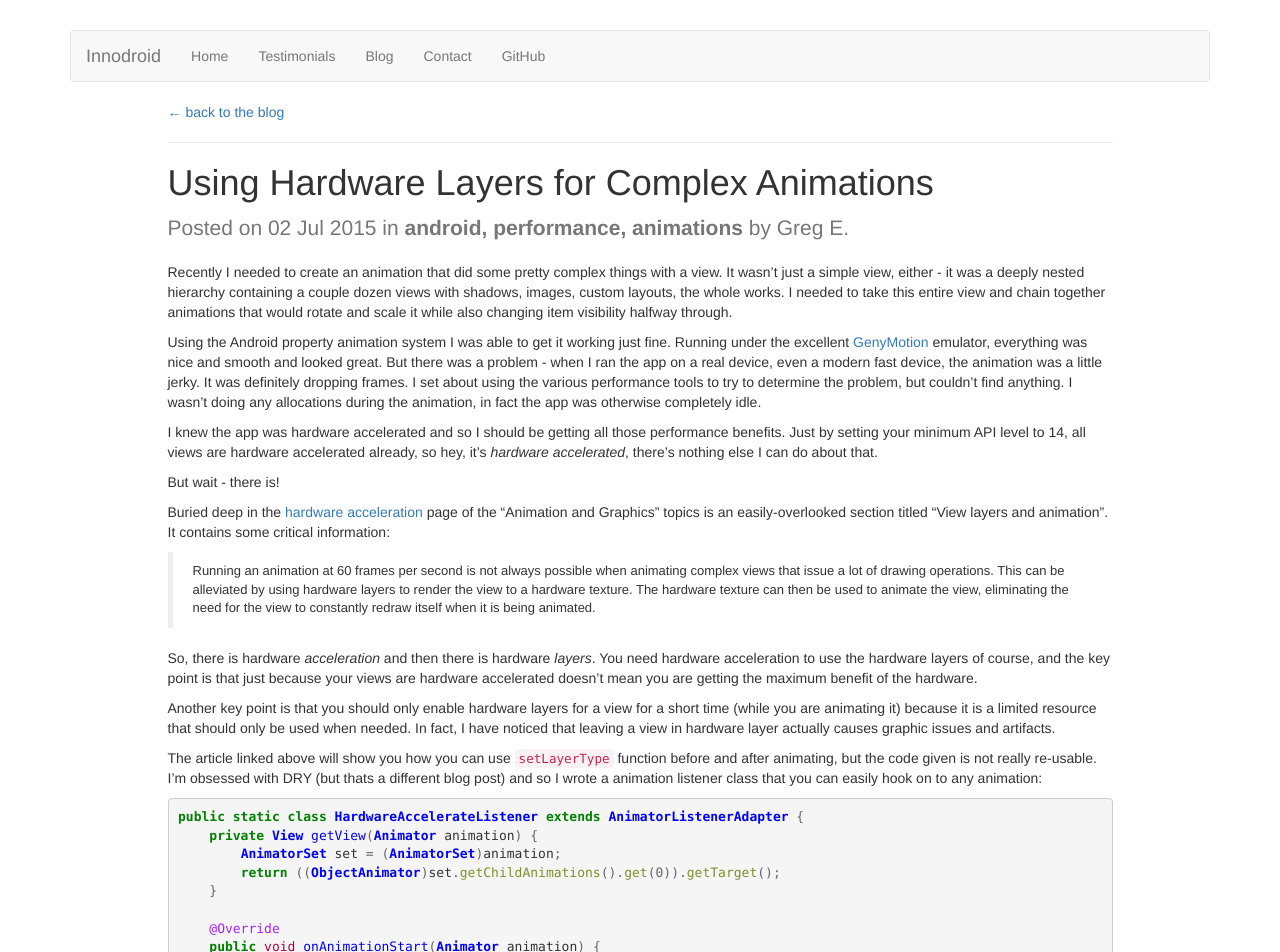
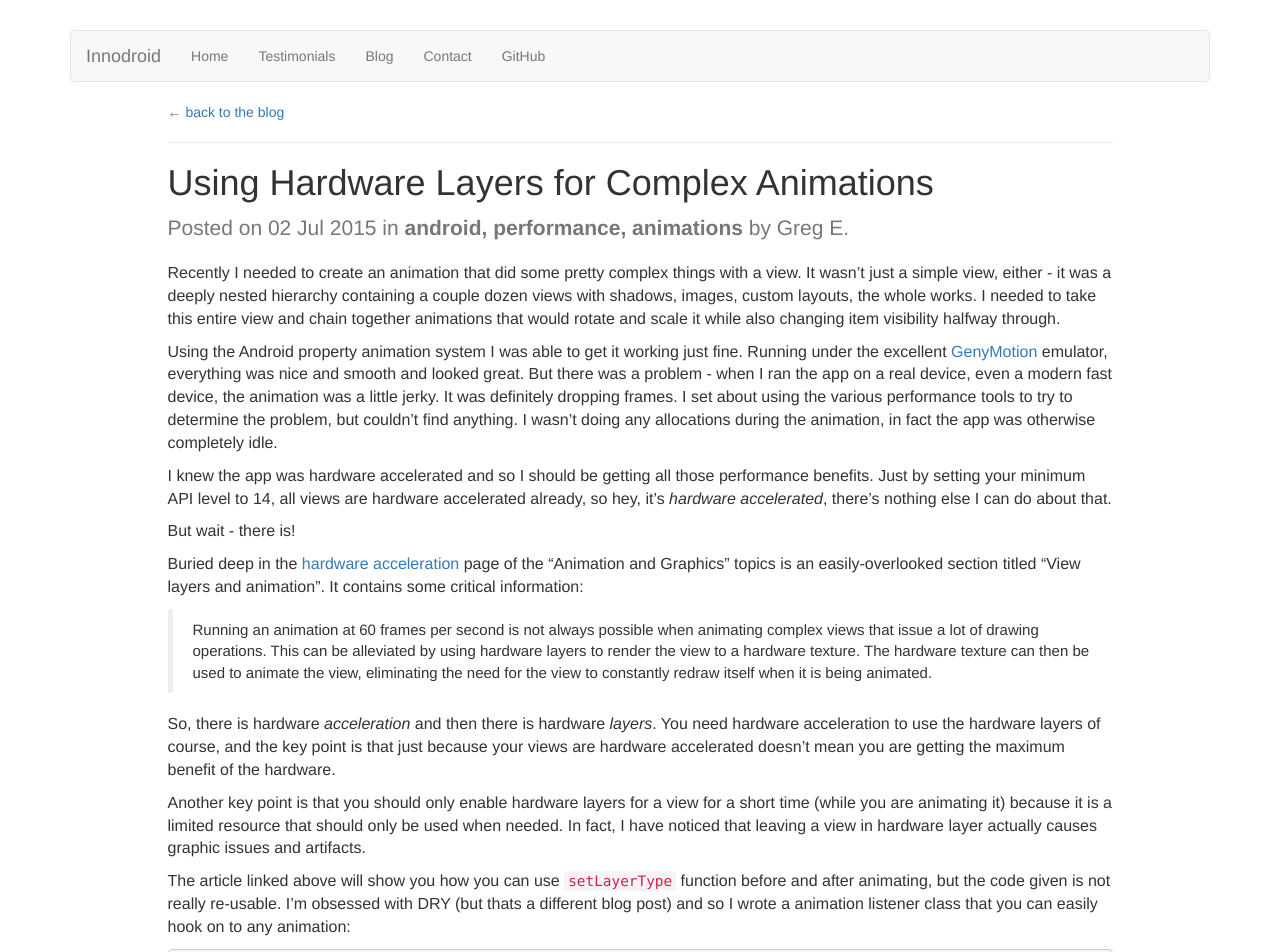
Before and after one commit to Innodroid/innodroid.github.io, a Jekyll site: the page built from _posts/2015-07-02-using-hardware-layers-for-complex-animations.md, in a window 1280 px wide. Shown: the top 952 px of the page. Built offline with Jekyll 4.4.1, drawn with Linux system fonts in a browser that asks for light colours; nearby versions of some CDN libraries; Markdown is read by kramdown in place of the engine named in the settings; comment, search, counter and statistics services are not loaded.

Commit message:
Font size tweak

```diff
--- a/css/site.css
+++ b/css/site.css
@@ -179,3 +179,11 @@ pre.prettyprint {
 blockquote {
   font-size: 13px !important;
 }
+
+.post {
+  font-size: 16px;
+}
+
+.post blockquote {
+  font-size: 15px !important;
+}
```
